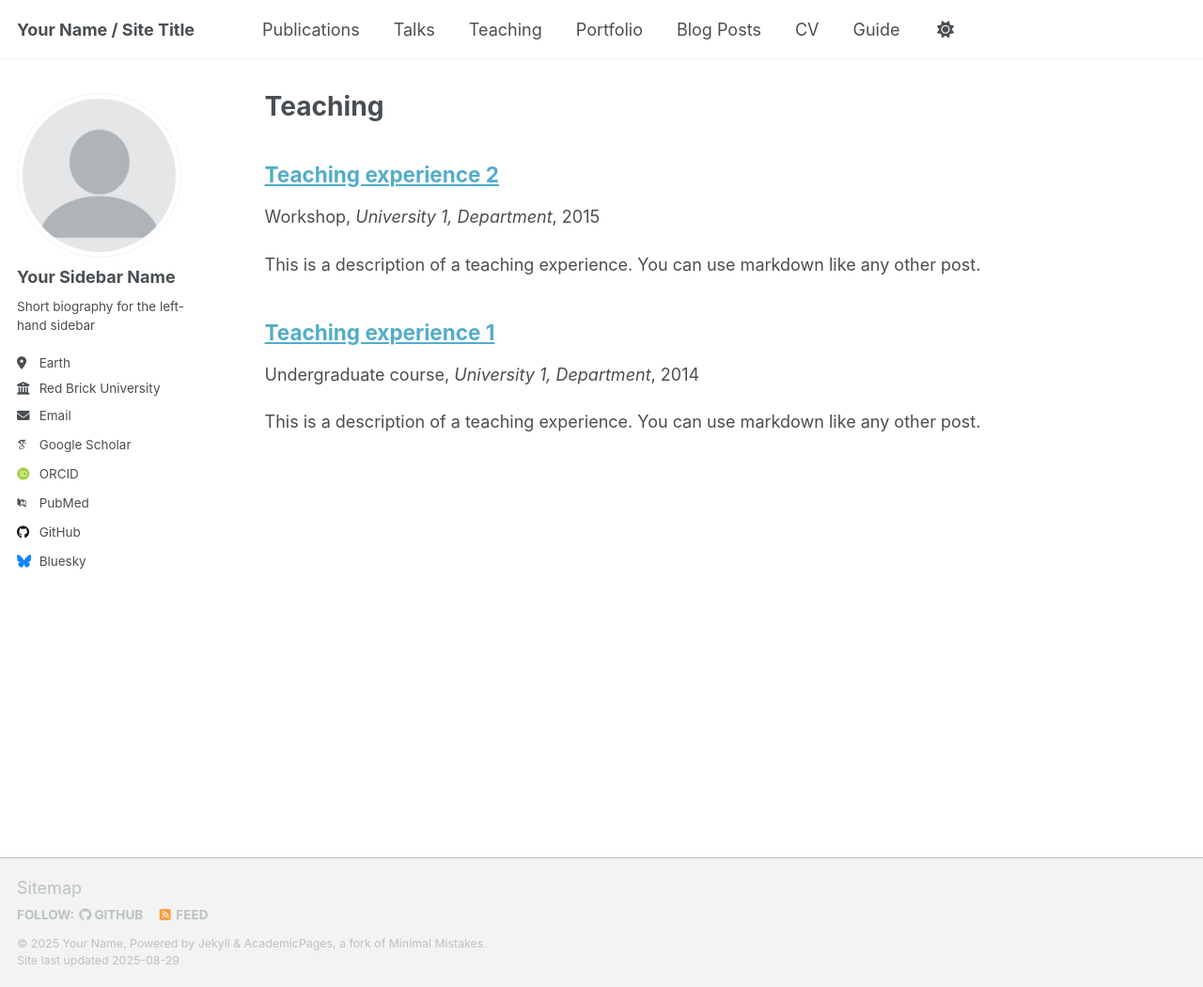
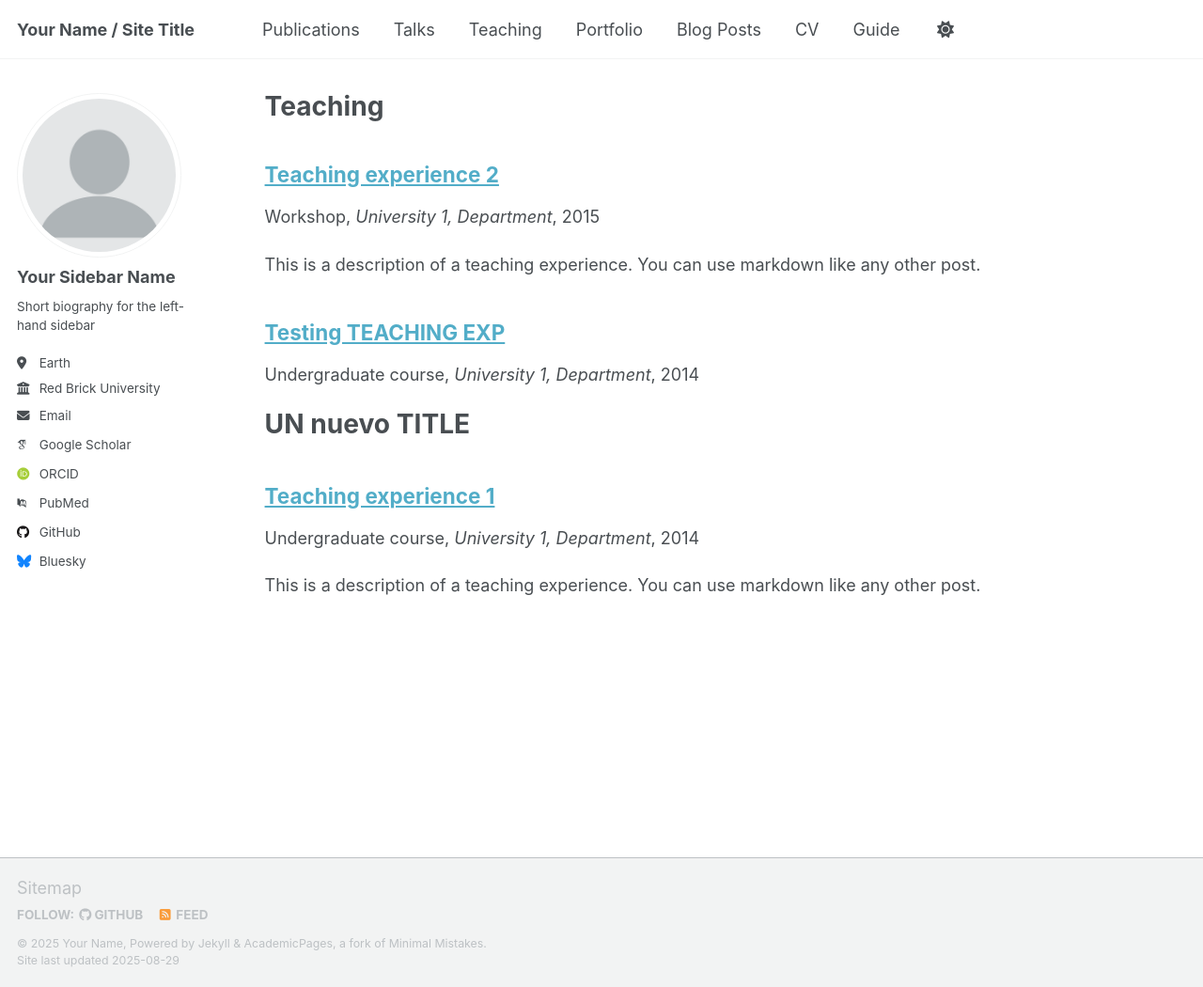
Before and after one commit to placencio-castro/placencio-castro.github.io, a Jekyll site: the page built from _pages/teaching.html, in a window 1280 px wide and 1050 px high. Shown: the whole window at 94% size. Built offline with Jekyll 4.4.1, drawn with Linux system fonts in a browser that asks for light colours; some web fonts are replaced; a script that is not in the unit is left out.

Commit message:
Update test.md

```diff
--- a/_teaching/test.md
+++ b/_teaching/test.md
@@ -1 +1,12 @@
+---
+title: "Testing TEACHING EXP"
+collection: teaching
+type: "Undergraduate course"
+permalink: /teaching/2014-spring-teaching-1
+venue: "University 1, Department"
+date: 2014-01-01
+location: "City, Country"
+---
+
+
 # UN nuevo TITLE
```
